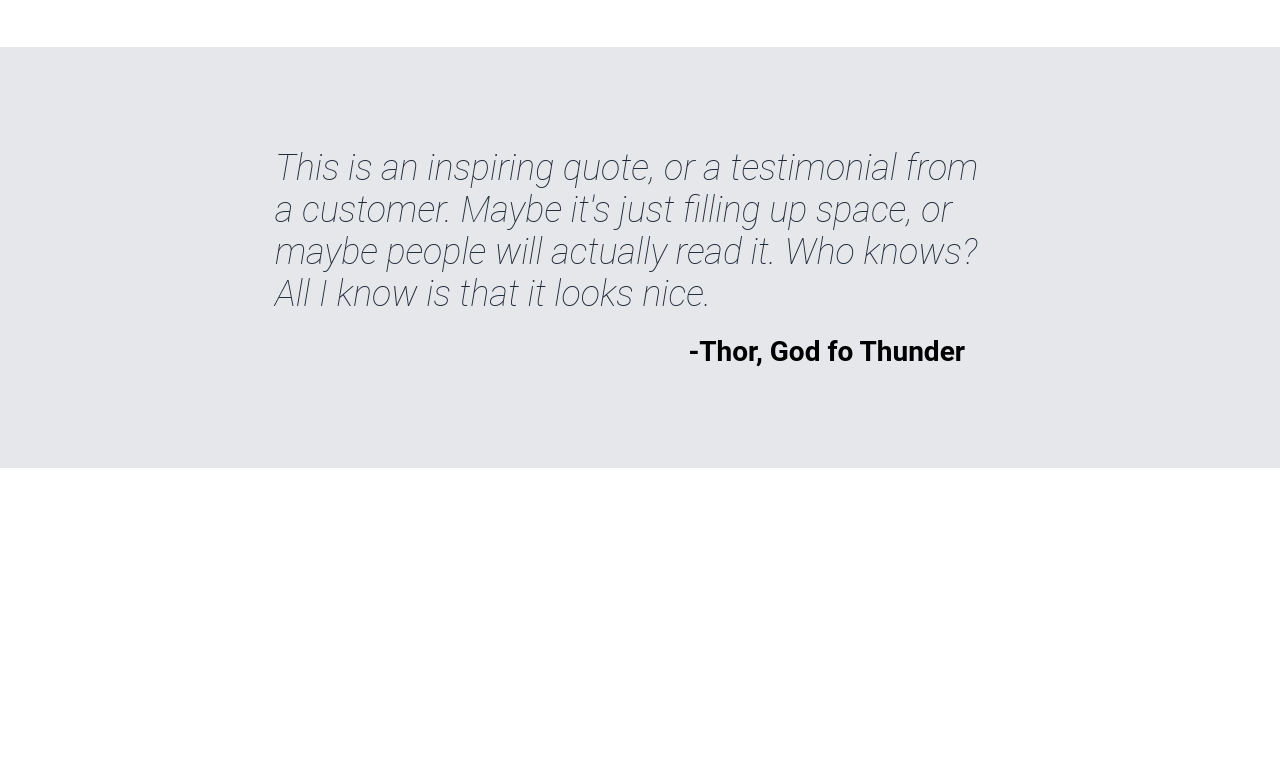
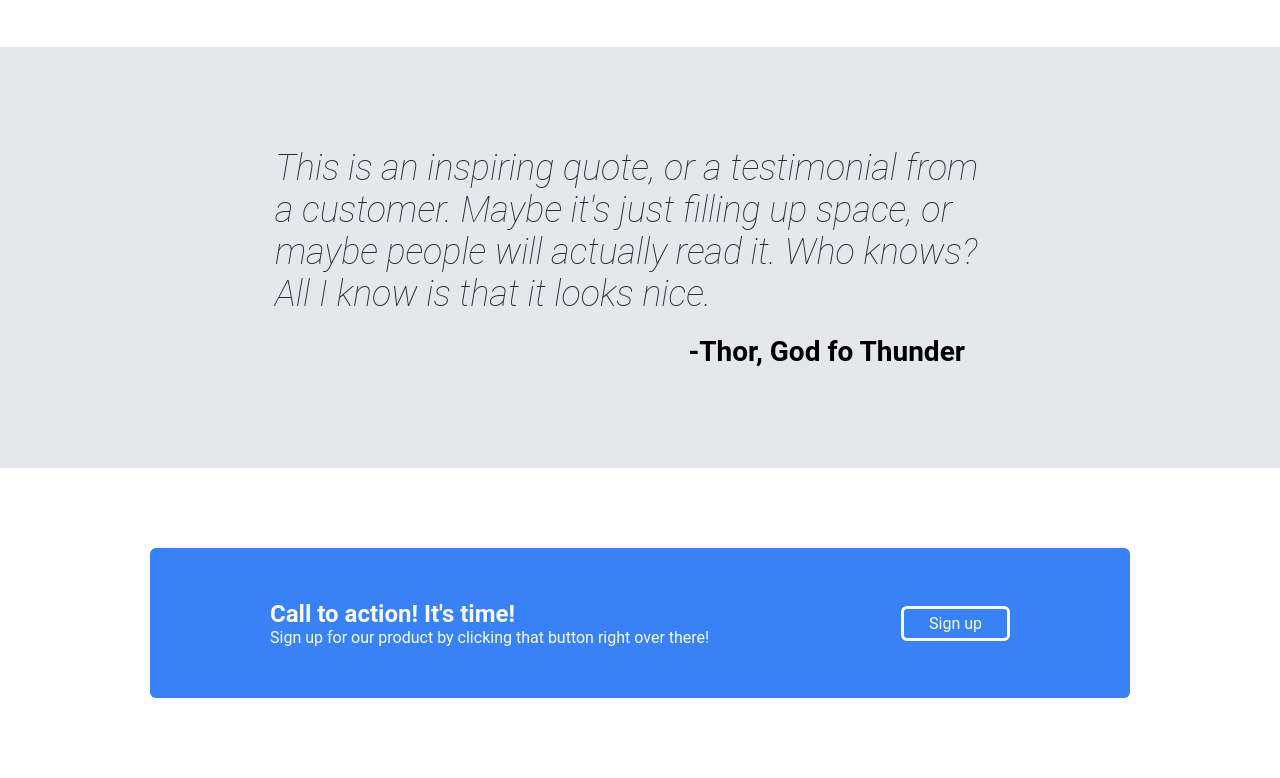
Before and after one commit to amerkle2/odin-landing-page, a plain HTML site: page index.html in a window 1280 px wide. Shown: the part 777-1555 px from the top of the page. Before the commit the page ends 1245 px from the top, so only its background shows below. Drawn offline with Linux system fonts and the light colour scheme.

Commit message:
Add call-to-action section

```diff
--- a/index.html
+++ b/index.html
@@ -53,5 +53,14 @@
             <div class="quote-text">This is an inspiring quote, or a testimonial from a customer. Maybe it's just filling up space, or maybe people will actually read it. Who knows? All I know is that it looks nice.</div>
             <div class="quote-author">-Thor, God fo Thunder</div>
         </div>
+        <div class="call-to-action-section">
+            <div class="call-to-action-pane">
+                <div class="call-to-action-text">
+                    <div class="call-to-action-header">Call to action! It's time!</div>
+                    <div class="call-to-action-desc">Sign up for our product by clicking that button right over there!</div>
+                </div>
+                <div class="call-to-action-button">Sign up</div>
+            </div>
+        </div>
     </body>
 </html>
--- a/styles.css
+++ b/styles.css
@@ -164,3 +164,51 @@ body {
     align-self: stretch;
     padding-right: 40px;
 }
+
+.call-to-action-section {
+    display: flex;
+    align-items: center;
+    padding-left: 150px;
+    padding-right: 150px;
+    padding-top: 80px;
+    padding-bottom: 80px;
+}
+
+.call-to-action-pane {
+    background-color: #3882F6;
+    flex: 1;
+    height: 150px;
+    border-radius: 6px;
+    display: flex;
+    align-items: center;
+    justify-content: space-between;
+    padding-left: 120px;
+    padding-right: 120px;
+}
+
+.call-to-action-text {
+    display: flex;
+    flex-direction: column;
+}
+
+.call-to-action-header {
+    color: #F9FAF8;
+    font-weight: bold;
+    font-size: 24px;
+}
+
+.call-to-action-desc {
+    color: #F9FAF8;
+}
+
+.call-to-action-button {
+    background-color: #3882F6;
+    color: #F9FAF8;
+    border-style: solid;
+    border-color: #F9FAF8;
+    border-radius: 6px;
+    padding-left: 25px;
+    padding-right: 25px;
+    padding-top: 5px;
+    padding-bottom: 5px;
+}
```
